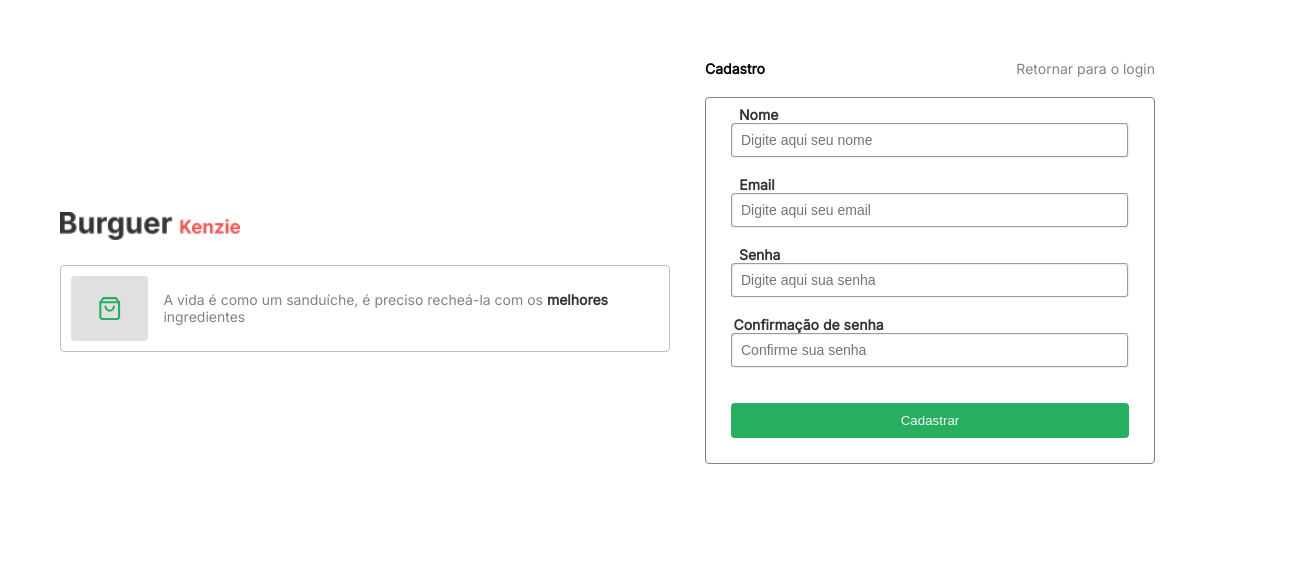
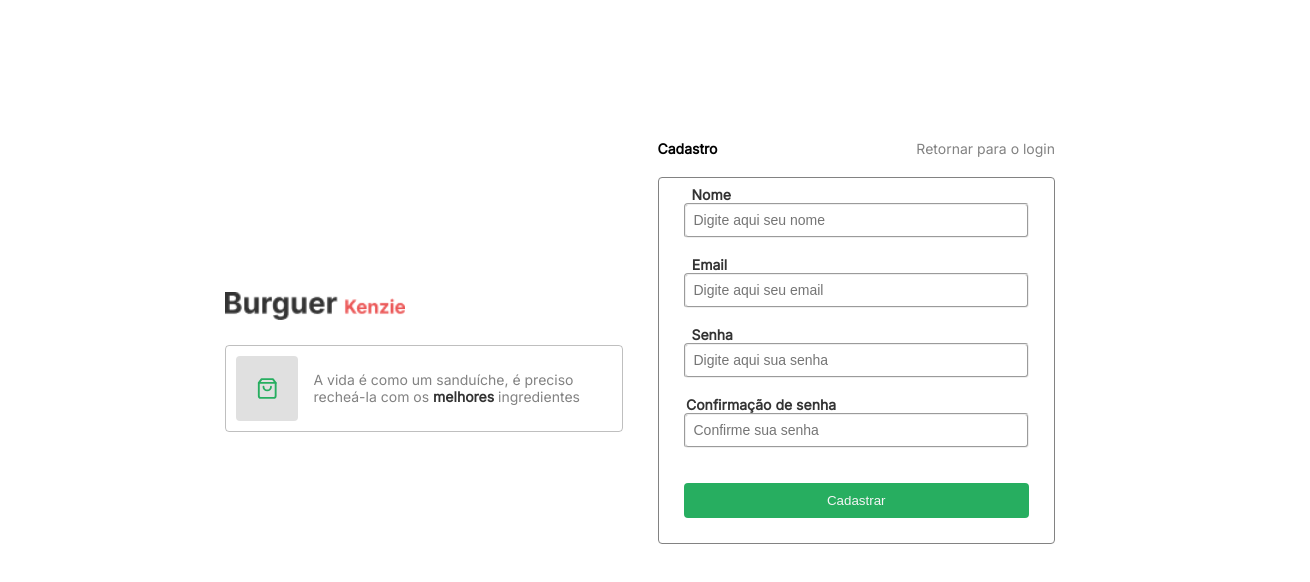
Before and after one commit to JacqueKajiya/Burger-Commerce, a React (Create React App) app: page /register in a window 1280 px wide. Shown: the top 582 px of the page, 1310 px wide, since content can reach past the window. Built offline with nearby package versions, Linux system fonts and the light colour scheme.

Commit message:
fix: login function and form pages display fixed

```diff
--- a/src/components/Cart/style.ts
+++ b/src/components/Cart/style.ts
@@ -13,10 +13,11 @@ export const ModalWrapper = styled.div`
 `
 
 export const ModalBox = styled.div`
-    padding: 40px;
     width: 100%;
     max-width: 400px;
+
     display: flex;
+    justify-content: center;
     flex-direction: column;
     align-items: center;
 
--- a/src/components/Header/style.ts
+++ b/src/components/Header/style.ts
@@ -4,6 +4,7 @@ export const HeaderStyled = styled.header`
     width: 100%;
     display: flex;
     flex-direction: row;
+    justify-content: space-between;
     align-items: center;
     padding: 15px;
     gap: 10px;
--- a/src/components/ProductList/style.ts
+++ b/src/components/ProductList/style.ts
@@ -2,17 +2,20 @@ import styled from "styled-components";
 
 export const ListOfProducts = styled.ul`
     width: 100%;
-    height: 65%;
     display: flex;
     flex-direction: row;
     padding: 1rem;
     margin-top: 30px;
-    gap: 25px;
 
     overflow: auto;
 
 @media (min-width: 700px){
     flex-wrap: wrap;
+    justify-content: space-around;
     gap: 15px;
 }
+
+@media (min-width: 1000px){
+    justify-content: flex-start;
+}
 `
--- a/src/context/userContext.tsx
+++ b/src/context/userContext.tsx
@@ -82,7 +82,7 @@ export const UserProvider = ({ children } : iUserContextProps) => {
 
             toast.success("Usuário logado com sucesso!")
 
-            const toNavigate = location.state?.from?.pathname || "dashboard"
+            const toNavigate = location.state?.from?.pathname || "/dashboard"
 
             navigate(toNavigate, {replace : true })
 
--- a/src/pages/Login/index.tsx
+++ b/src/pages/Login/index.tsx
@@ -4,6 +4,7 @@ import { FiShoppingBag } from "react-icons/fi"
 import {  useContext } from "react"
 import { UserContext } from "../../context/userContext"
 import { StyledLogin } from "./style"
+import { ContainerForm } from "../../styles/container"
 
 export const Login = () => {
     const  {loading} = useContext(UserContext)
@@ -13,6 +14,7 @@ export const Login = () => {
     }
 
     return (
+    <ContainerForm>
         <StyledLogin>
                 <fieldset>
                     <LoginForm />
@@ -28,7 +30,7 @@ export const Login = () => {
                 </div>
                     <img src="../src/img/Dotz.png" alt="Dots" />
             </div>
-
         </StyledLogin>
+    </ContainerForm>
     )
 }
--- a/src/pages/Login/style.ts
+++ b/src/pages/Login/style.ts
@@ -56,7 +56,7 @@ export const StyledLogin = styled.div`
         }
     }
 
-    @media (min-width: 500px){
+    @media (min-width: 700px){
         width: 100%;
         flex-direction: row;
         margin: 30px 0;
--- a/src/pages/Register/index.tsx
+++ b/src/pages/Register/index.tsx
@@ -2,12 +2,12 @@ import { Link } from "react-router-dom"
 import { RegisterForm } from "../../components/RegisterForm"
 import { FiShoppingBag } from "react-icons/fi"
 import { StyledRegister } from "./style"
+import { ContainerForm } from "../../styles/container"
 
 export const Register = () => {
     return (
-
+    <ContainerForm>
         <StyledRegister>
-
             <div className="descriptionSection">
                 <img src="../src/img/burger_logo.png" alt="Site_Logo" />
             <div className="descriptionBox">
@@ -25,9 +25,9 @@ export const Register = () => {
 
                     <RegisterForm />
             </div>
+        </StyledRegister>
+    </ContainerForm>
 
-
-    </StyledRegister>
 
     )
 }
--- a/src/pages/Register/style.ts
+++ b/src/pages/Register/style.ts
@@ -27,7 +27,7 @@ export const StyledRegister = styled.div`
         font-size: var(--font-size-4);
     }
 
-    @media (min-width: 500px){
+    @media (min-width: 700px){
         width: 100%;
         display: flex;
         flex-direction: row;
--- a/src/styles/container.ts
+++ b/src/styles/container.ts
@@ -2,11 +2,36 @@ import styled from "styled-components";
 
 export const Container = styled.div`
     width: 100%;
-    max-width: 700px;
+    height: 100%;
+    display: flex;
+    justify-content: center;
+    align-items: center;
+    flex-direction: column;
     margin: 0 auto;
-    padding: 10px;
+    padding: 20px;
 
-    @media (min-width: 700px){
+    main{
+        width: 100%;
+        height: 100%;
+    }
+
+    @media (min-width: 500px){
         max-width: 1200px;
+
     }
 `
+export const ContainerForm = styled.div`
+    width: 450px;
+    height: 700px;
+    display: flex;
+    align-items: center;
+    justify-content: center;
+    margin: 0 auto;
+    flex-wrap: wrap;
+
+@media (min-width: 700px){
+    width: 950px;
+    height: 500px;
+    margin: 80px auto 0px;
+}
+`
```
Lines whose indentation alone changed are shown as unchanged.
